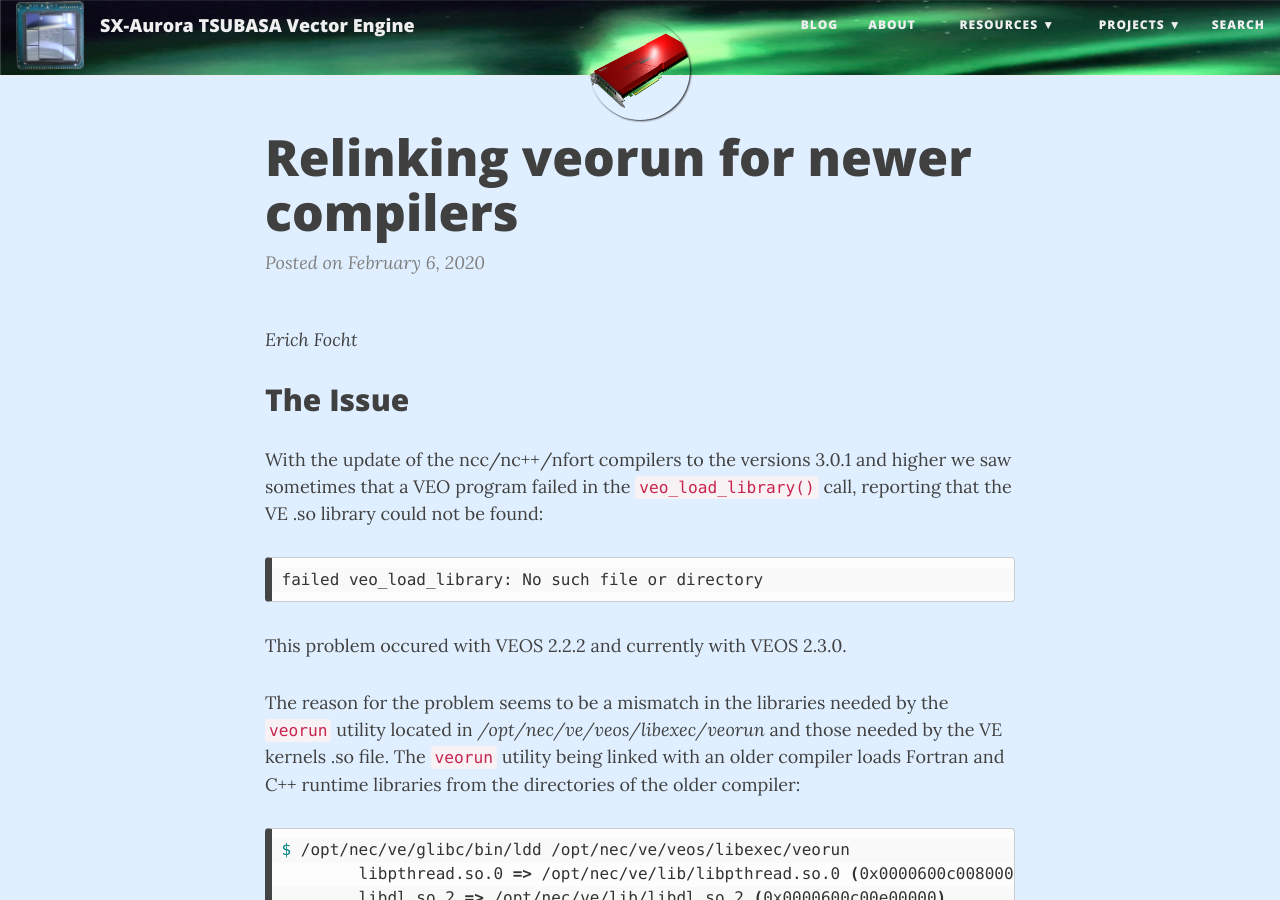
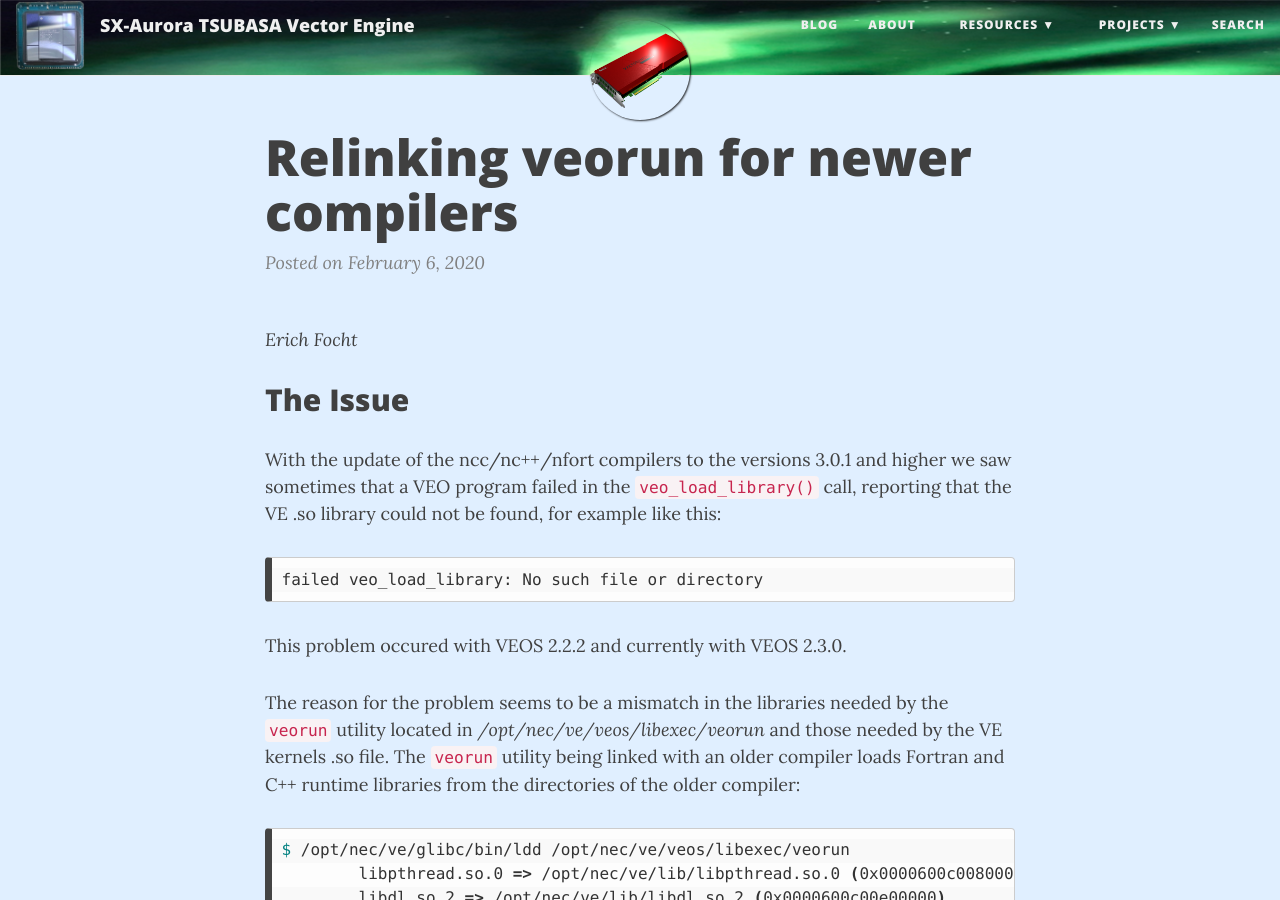
Before and after one commit to SX-Aurora/SX-Aurora.github.io, a Jekyll site: the page built from _posts/2020-02-06-relinking-veorun.md, in a window 1280 px wide and 900 px high. Built offline with Jekyll 4.4.1, drawn with Linux system fonts in a browser that asks for light colours; nearby versions of some CDN libraries; comment, search, counter and statistics services are not loaded.

Commit message:
cosmetic

````diff
--- a/_posts/2020-02-06-relinking-veorun.md
+++ b/_posts/2020-02-06-relinking-veorun.md
@@ -14,7 +14,8 @@
 
 With the update of the ncc/nc++/nfort compilers to the versions 3.0.1
 and higher we saw sometimes that a VEO program failed in the
-`veo_load_library()` call, reporting that the VE .so library could not be found:
+`veo_load_library()` call, reporting that the VE .so library could not
+be found, for example like this:
 
 ```
 failed veo_load_library: No such file or directory
````
